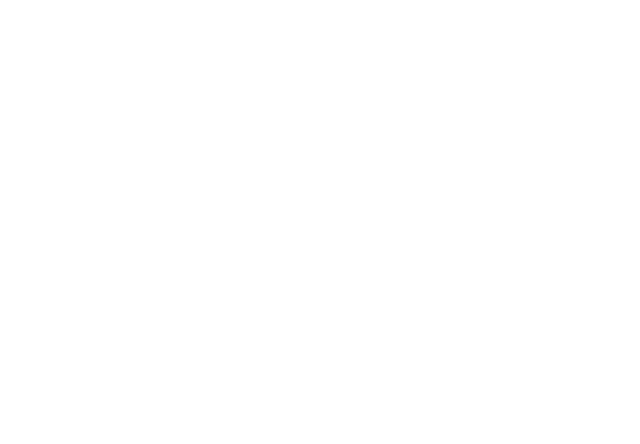
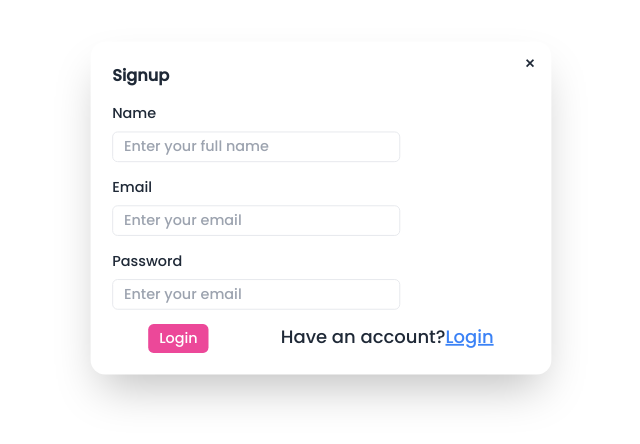
Before and after one commit to sourav755/Book-Store, a React (Vite) app in the folder Frontend/: page /signup in a window 1280 px wide. Before the commit this address had no page. Shown: the part 192-636 px from the top of the page, without its empty margins (275-915 px from the left). Built offline with nearby package versions, Linux system fonts and the light colour scheme.

Commit message:
sign up btn created

```diff
--- a/Frontend/src/App.jsx
+++ b/Frontend/src/App.jsx
@@ -1,6 +1,7 @@
 import "./App.css";
 import Courses from "./courses/Courses";
 import Home from "./home/Home";
+import Signup from "./components/Signup";
 import { Routes, Route } from "react-router-dom";
 
 function App() {
@@ -10,6 +11,7 @@
         <Routes>
           <Route path="/" element={<Home />}></Route>
           <Route path="/course" element={<Courses />}></Route>
+          <Route path="/signup" element={<Signup />}></Route>
         </Routes>
       </div>
     </>
--- a/Frontend/src/components/Login.jsx
+++ b/Frontend/src/components/Login.jsx
@@ -1,4 +1,5 @@
 import React from "react";
+import { Link } from "react-router-dom";
 
 function Login() {
   return (
@@ -7,9 +8,11 @@
         <div className="modal-box">
           <form method="dialog">
             {/* if there is a button in form, it will close the modal */}
-            <button className="btn btn-sm btn-circle btn-ghost absolute right-2 top-2">
-              ✕
-            </button>
+            <Link to={"/"}>
+              <button className="btn btn-sm btn-circle btn-ghost absolute right-2 top-2">
+                ✕
+              </button>
+            </Link>
           </form>
           <h3 className="font-bold text-lg">Login</h3>
           {/* Email */}
@@ -32,6 +35,20 @@
               className="w-80 px-3 py-1 border rounded-md outline-none"
             />
           </div>
+          <div className="flex justify-around mt-4">
+            <button className="bg-pink-500 text-white rounded-md px-3 py-1 hover:bg-pink-700 duration-200">
+              Login
+            </button>
+            <p>
+              Not Registered?
+              <Link
+                to="/signup"
+                className="underline text-blue-500 cursor-pointer"
+              >
+                Signup
+              </Link>
+            </p>
+          </div>
         </div>
       </dialog>
     </div>
--- /dev/null
+++ b/Frontend/src/components/Signup.jsx
@@ -0,0 +1,76 @@
+import React from "react";
+import { Link } from "react-router-dom";
+import Login from "./Login";
+
+function Signup() {
+  return (
+    <>
+      <div className="flex h-screen items-center justify-center">
+        <div className="w-[600px]">
+          <div className="modal-box">
+            <form method="dialog">
+              {/* if there is a button in form, it will close the modal */}
+              <Link to={"/"}>
+                <button className="btn btn-sm btn-circle btn-ghost absolute right-2 top-2">
+                  ✕
+                </button>
+              </Link>
+            </form>
+            <h3 className="font-bold text-lg">Signup</h3>
+            {/* Name */}
+            <div className="mt-4 space-y-2">
+              <span>Name</span>
+              <br />
+              <input
+                type="text"
+                placeholder="Enter your full name"
+                className="w-80 px-3 py-1 border rounded-md outline-none"
+              />
+            </div>
+            {/* Email */}
+            <div className="mt-4 space-y-2">
+              <span>Email</span>
+              <br />
+              <input
+                type="email"
+                placeholder="Enter your email"
+                className="w-80 px-3 py-1 border rounded-md outline-none"
+              />
+            </div>
+            {/* Password */}
+            <div className="mt-4 space-y-2">
+              <span>Password</span>
+              <br />
+              <input
+                type="password"
+                placeholder="Enter your email"
+                className="w-80 px-3 py-1 border rounded-md outline-none"
+              />
+            </div>
+            <div className="flex justify-around mt-4">
+              <button className="bg-pink-500 text-white rounded-md px-3 py-1 hover:bg-pink-700 duration-200">
+                Login
+              </button>
+              <p className="text-xl">
+                Have an account?{""}
+                <button
+                  to="/"
+                  className="underline text-blue-500 cursor-pointer"
+                  onClick={() =>
+                    document.getElementById("my_modal_3").showModal()
+                  }
+                >
+                  Login
+                </button>
+                <Login></Login>
+                {""}
+              </p>
+            </div>
+          </div>
+        </div>
+      </div>
+    </>
+  );
+}
+
+export default Signup;
```
